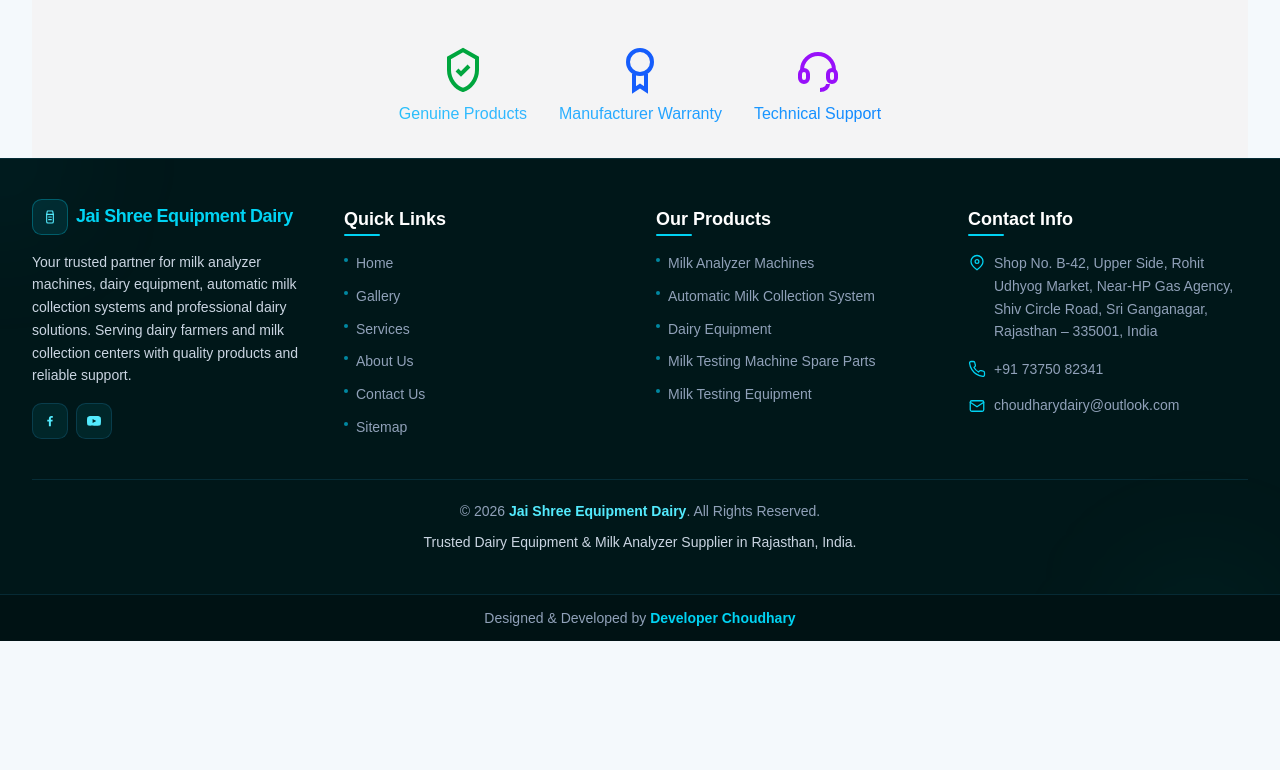
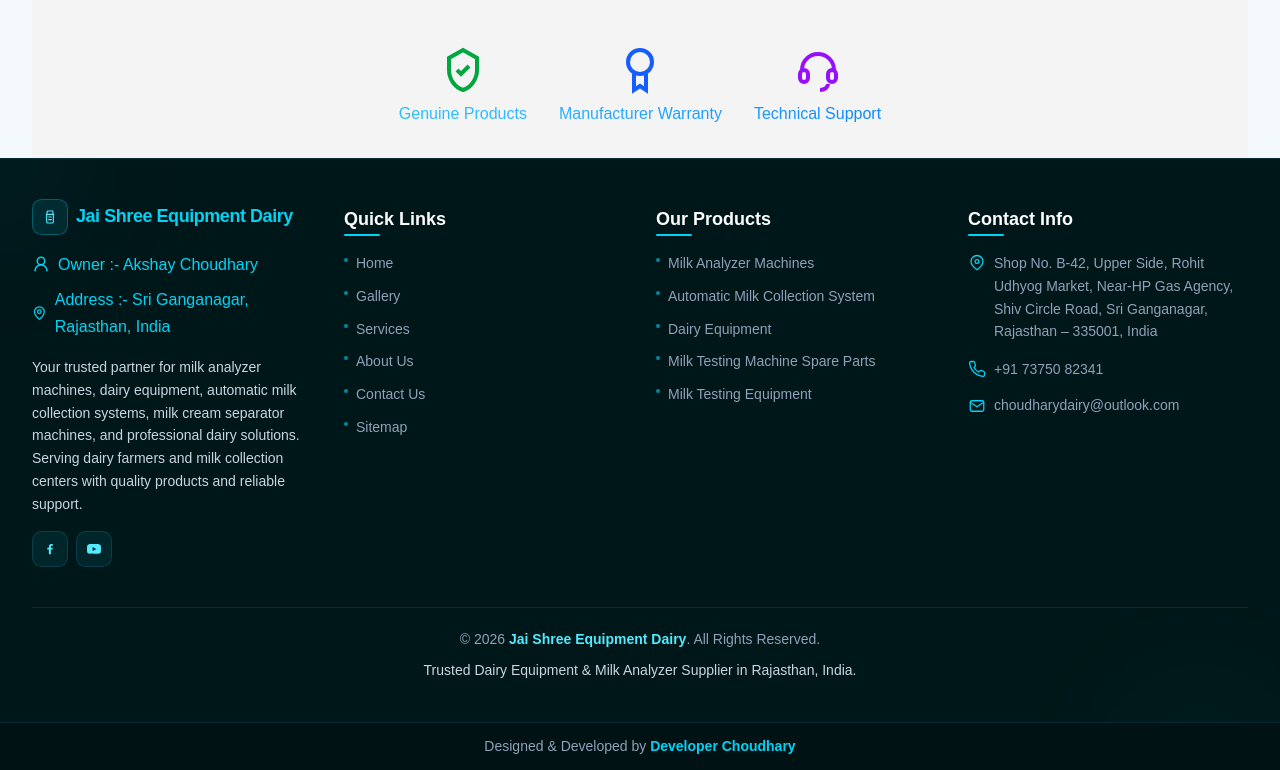
Before and after one commit to jsed2023/JaiShreeEquipmentDairy, an Astro site: page / in a window 1280 px wide. Shown: the part 4856-5626 px from the top of the page. Before the commit the page ends 5497 px from the top, so only its background shows below. Built offline with nearby package versions, Linux system fonts and the light colour scheme; Astro itself is replaced by a stand-in of ours.

Commit message:
Add files via upload

```diff
--- a/src/components/footer.astro
+++ b/src/components/footer.astro
@@ -1,5 +1,6 @@
+---
+import { UserRound, MapPin } from "lucide-react";
 
----
 const quickLinks = [
   { name: "Home", href: "/" },
   { name: "Gallery", href: "/gallery" },
@@ -82,13 +83,22 @@
           <span class="min-w-0 text-[10px] font-bold leading-tight tracking-tight text-white sm:text-base lg:text-lg">
             <span class="text-cyan-400">Jai Shree Equipment Dairy</span>
           </span>
-        </a>
+        </a>        <div class="owner-info space-y-2">
+  <span class="flex items-center gap-2 text-cyan-400">
+    <UserRound size={18} />
+    <p>Owner :- Akshay Choudhary</p>
+  </span>
 
+  <span class="flex items-center gap-2 text-cyan-400">
+    <MapPin size={18} />
+    <p>Address :- Sri Ganganagar, Rajasthan, India</p>
+  </span>
+</div>
         <p class="text-[9px] leading-relaxed text-slate-300 sm:text-xs lg:text-sm">
           Your trusted partner for milk analyzer machines, dairy equipment,
-          automatic milk collection systems and professional dairy solutions.
-          Serving dairy farmers and milk collection centers with quality
-          products and reliable support.
+          automatic milk collection systems, milk cream separator machines,
+          and professional dairy solutions. Serving dairy farmers and
+          milk collection centers with quality products and reliable support.
         </p>
 
         <!-- Social Links -->
@@ -271,7 +281,6 @@
         <span class="font-semibold text-cyan-300">Jai Shree Equipment Dairy</span>.
         All Rights Reserved.
       </p>
-
       <p class="mt-1 text-[9px] leading-relaxed text-slate-300 sm:mt-2 sm:text-sm">
         Trusted Dairy Equipment &amp; Milk Analyzer Supplier in Rajasthan, India.
       </p>
```
